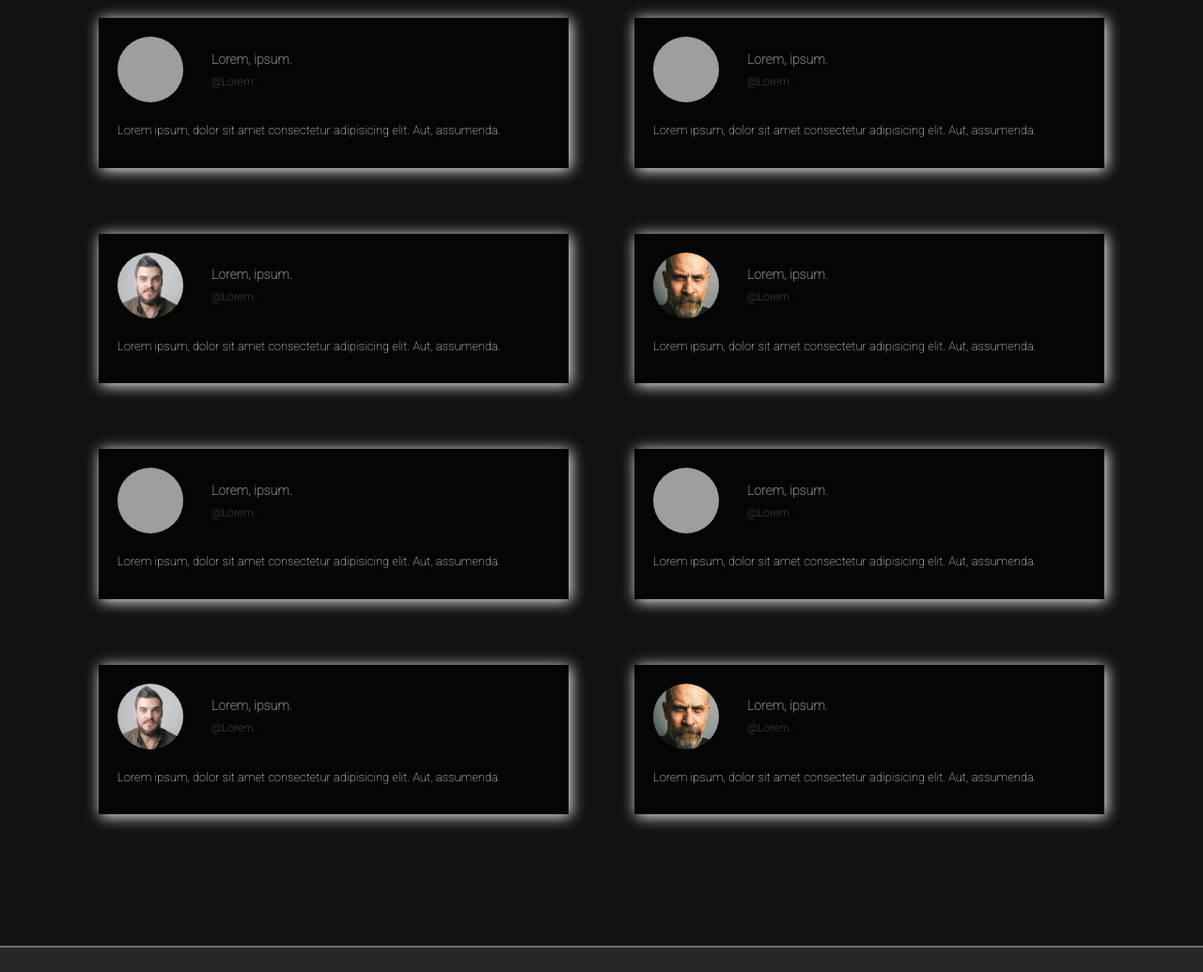
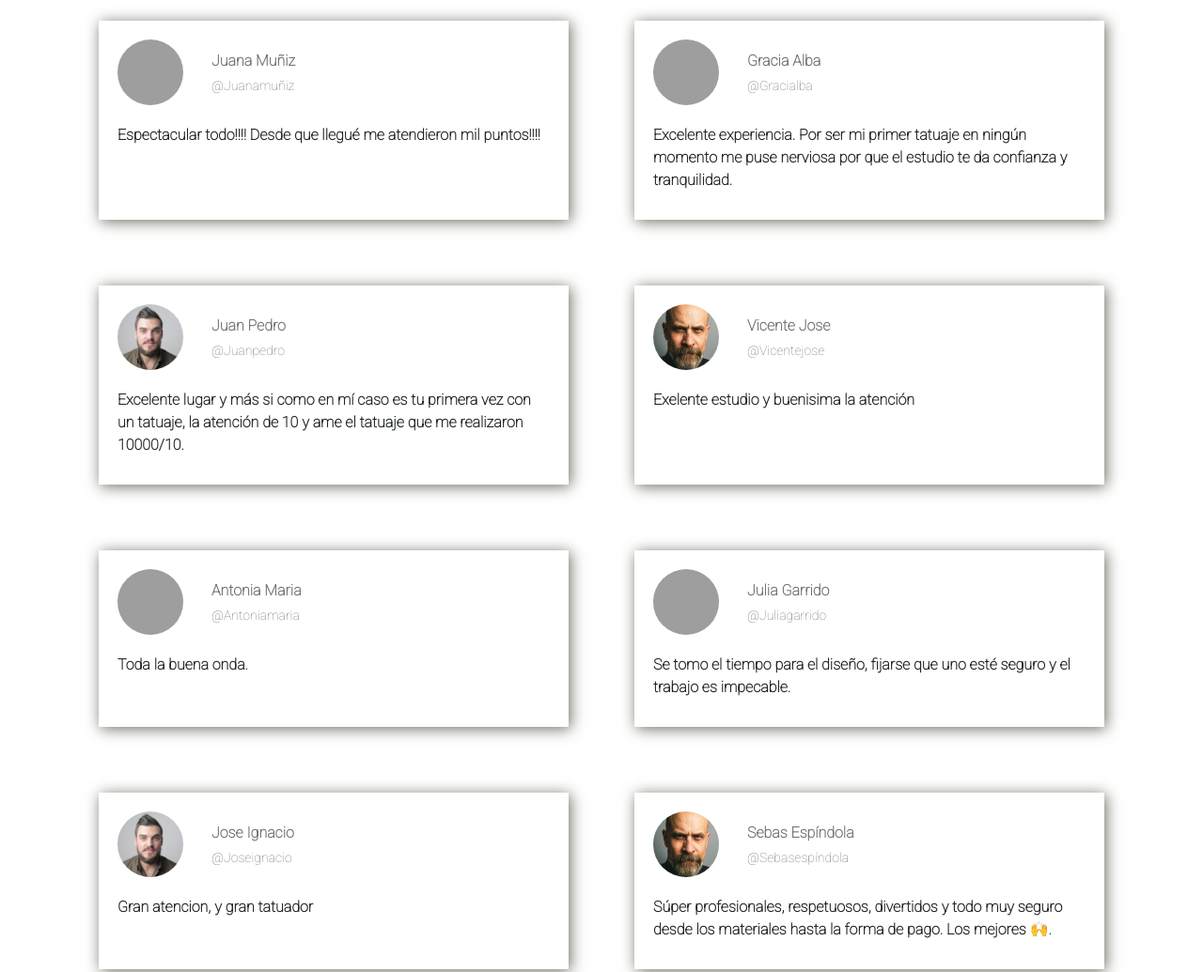
Before and after one commit to Ingagonzalo/StudioTattoo-INGA, a website: page pages/reviewboot.html in a window 1280 px wide. Shown: the part 380-1415 px from the top of the page at 94% size. Drawn offline with nearby package versions, Linux system fonts and the light colour scheme; grey boxes are pictures that could not be loaded.

Commit message:
Tercera Entrega

```diff
--- a/pages/reviewboot.html
+++ b/pages/reviewboot.html
@@ -18,7 +18,7 @@
     <meta name="keywords" content="tatuajes, estudio de tatuaje, tattoo studio, opiniones de trabajo, criticas de tatuajes, review de tatuajes">
 </head>
 <body class="body_others">
-    <header>
+    <header class="header_review">
       <nav class="navegation_other">
         <a href="../index.html"> <img src="../images/logo_tittle_2-white.png" alt=""></a>
      <div class="">
@@ -51,13 +51,13 @@
                               <img src="../images/review1.jpg" alt="" width="100px">
                             </div>
                             <div class="name_user"> <!-- nombre y usuario -->
-                              <strong>Lorem, ipsum.</strong>
-                              <span>@Lorem.</span>
+                              <strong>Juana Muñiz</strong>
+                              <span>@Juanamuñiz</span>
                             </div>
                           </section>
                         </section>
                         <div class="comentarios_contenedor">
-                          <p>Lorem ipsum, dolor sit amet consectetur adipisicing elit. Aut, assumenda.</p>
+                          <p>Espectacular todo!!!! Desde que llegué me atendieron mil puntos!!!!</p>
                         </div>
                       </article>
                       <article class="col-lg-6 col-md-12 col-sm-12 review_box"><!-- box -->
@@ -67,13 +67,13 @@
                               <img src="../images/review2.jpg" alt="" width="100px">
                             </div>
                             <div class="name_user"> <!-- nombre y usuario -->
-                              <strong>Lorem, ipsum.</strong>
-                              <span>@Lorem.</span>
+                              <strong>Gracia Alba</strong>
+                              <span>@Gracialba</span>
                             </div>
                           </section>
                         </section>
                         <div class="comentarios_contenedor">
-                          <p>Lorem ipsum, dolor sit amet consectetur adipisicing elit. Aut, assumenda.</p>
+                          <p>Excelente experiencia. Por ser mi primer tatuaje en ningún momento me puse nerviosa por que el estudio te da confianza y tranquilidad.</p>
                         </div>
                       </article>
                       <article class="col-lg-6 col-md-12 col-sm-12 review_box"><!-- box -->
@@ -83,13 +83,13 @@
                               <img src="../images/review3.jpg" alt="" width="100px">
                             </div>
                             <div class="name_user"> <!-- nombre y usuario -->
-                              <strong>Lorem, ipsum.</strong>
-                              <span>@Lorem.</span>
+                              <strong>Juan Pedro </strong>
+                              <span>@Juanpedro </span>
                             </div>
                           </section>
                         </section>
                         <div class="comentarios_contenedor">
-                          <p>Lorem ipsum, dolor sit amet consectetur adipisicing elit. Aut, assumenda.</p>
+                          <p>Excelente lugar y más si como en mí caso es tu primera vez con un tatuaje, la atención de 10 y ame el tatuaje que me realizaron 10000/10.</p>
                         </div>
                       </article>
                       <article class="col-lg-6 col-md-12 col-sm-12 review_box"><!-- box -->
@@ -99,13 +99,13 @@
                               <img src="../images/review4.jpg" alt="" width="100px">
                             </div>
                             <div class="name_user"> <!-- nombre y usuario -->
-                              <strong>Lorem, ipsum.</strong>
-                              <span>@Lorem.</span>
+                              <strong>Vicente Jose</strong>
+                              <span>@Vicentejose</span>
                             </div>
                           </section>
                         </section>
                         <div class="comentarios_contenedor">
-                          <p>Lorem ipsum, dolor sit amet consectetur adipisicing elit. Aut, assumenda.</p>
+                          <p>Exelente estudio y buenisima la atención</p>
                         </div>
                       </article>
                       <article class="col-lg-6 col-md-12 col-sm-12 review_box"><!-- box -->
@@ -115,13 +115,13 @@
                               <img src="../images/review1.jpg" alt="" width="100px">
                             </div>
                             <div class="name_user"> <!-- nombre y usuario -->
-                              <strong>Lorem, ipsum.</strong>
-                              <span>@Lorem.</span>
+                              <strong>Antonia Maria</strong>
+                              <span>@Antoniamaria</span>
                             </div>
                           </section>
                         </section>
                         <div class="comentarios_contenedor">
-                          <p>Lorem ipsum, dolor sit amet consectetur adipisicing elit. Aut, assumenda.</p>
+                          <p>Toda la buena onda.</p>
                         </div>
                       </article>
                       <article class="col-lg-6 col-md-12 col-sm-12 review_box"><!-- box -->
@@ -131,13 +131,13 @@
                               <img src="../images/review2.jpg" alt="" width="100px">
                             </div>
                             <div class="name_user"> <!-- nombre y usuario -->
-                              <strong>Lorem, ipsum.</strong>
-                              <span>@Lorem.</span>
+                              <strong>Julia Garrido</strong>
+                              <span>@Juliagarrido</span>
                             </div>
                           </section>
                         </section>
                         <div class="comentarios_contenedor">
-                          <p>Lorem ipsum, dolor sit amet consectetur adipisicing elit. Aut, assumenda.</p>
+                          <p>Se tomo el tiempo para el diseño, fijarse que uno esté seguro y el trabajo es impecable.</p>
                         </div>
                       </article>
                       <article class="col-lg-6 col-md-12 col-sm-12 review_box"><!-- box -->
@@ -147,13 +147,13 @@
                               <img src="../images/review3.jpg" alt="" width="100px">
                             </div>
                             <div class="name_user"> <!-- nombre y usuario -->
-                              <strong>Lorem, ipsum.</strong>
-                              <span>@Lorem.</span>
+                              <strong>Jose Ignacio</strong>
+                              <span>@Joseignacio</span>
                             </div>
                           </section>
                         </section>
                         <div class="comentarios_contenedor">
-                          <p>Lorem ipsum, dolor sit amet consectetur adipisicing elit. Aut, assumenda.</p>
+                          <p>Gran atencion, y gran tatuador</p>
                         </div>
                       </article>
                       <article class="col-lg-6 col-md-12 col-sm-12 review_box"><!-- box -->
@@ -163,13 +163,14 @@
                               <img src="../images/review4.jpg" alt="" width="100px">
                             </div>
                             <div class="name_user"> <!-- nombre y usuario -->
-                              <strong>Lorem, ipsum.</strong>
-                              <span>@Lorem.</span>
+                              <strong>Sebas Espíndola</strong>
+                              <span>@Sebasespíndola</span>
                             </div>
                           </section>
                         </section>
                         <div class="comentarios_contenedor">
-                          <p>Lorem ipsum, dolor sit amet consectetur adipisicing elit. Aut, assumenda.</p>
+                          <p>Súper profesionales, respetuosos, divertidos y todo muy seguro desde los materiales hasta la forma de pago.
+                            Los mejores 🙌.</p>
                         </div>
                       </article>
 
--- a/scss/style.scss
+++ b/scss/style.scss
@@ -7,12 +7,18 @@ $gray: rgb(115,115,115);
 $textonav:rgb(180, 180, 180);
 $copywhite: rgb(245,245,245);
 $black: rgb(5,5,5);
-$theme_dark: true;
+$theme_dark: false;
+$header_img_gallery: url(../images/imgheader1.jpg);
+$header_img_review: url(../images/imgheader2.jpg);
+$header_img_about: url(../images/imgheader3.jpg);
+$header_img_contact: url(../images/imgheader4.jpg);
+$header_img_location: url(../images/imgheader5.jpg);
 
-@import url('https://fonts.googleapis.com/css2?family=Roboto:wght@100&display=swap');
-@import url('https://fonts.googleapis.com/css2?family=Merriweather:wght@900&display=swap');
-@import url('https://fonts.googleapis.com/css2?family=Anton&display=swap');
-@import url('https://fonts.googleapis.com/css2?family=Merriweather+Sans:wght@600&display=swap');
+
+@import url('https://fonts.googleapis.com/css2?family=Roboto:wght@100&display=swap'); /*TEXTOS */
+@import url('https://fonts.googleapis.com/css2?family=Maven+Pro:wght@900&display=swap'); /*TEXTOS */
+@import url('https://fonts.googleapis.com/css2?family=Anton&display=swap'); /*TITULOS DE PAGINAS */
+@import url('https://fonts.googleapis.com/css2?family=Merriweather+Sans:wght@600&display=swap'); /*titulos internos */
 
 
 body{
@@ -84,6 +90,42 @@ html{
 
 /*TITULO PRINCIPAL DE TODAS LAS PAGINAS MENOS DEL HOME*/
 
+
+
+@mixin header_images($header_img_gallery) {
+    position: relative;
+    &::before{
+        content: "";
+        position: absolute;
+        top: 0; left: 0;
+        background: rgba(0, 0, 0, 0.7) $header_img_gallery;
+        height: 100%;
+        width: 100%;
+        z-index: -1;
+        background-position: center;
+        background-size: cover;
+        background-blend-mode: darken;
+        filter: grayscale(100%);
+    }
+}
+
+.header_gallery{
+    @include header_images($header_img_gallery);
+}
+.header_location{
+    @include header_images($header_img_location);
+}
+.header_about{
+    @include header_images($header_img_about);
+}
+
+.header_review{
+    @include header_images($header_img_review);
+}
+.header_contact{
+    @include header_images($header_img_contact);
+}
+
 .tittle{
     padding: 80px;
     color: $white;
@@ -93,10 +135,23 @@ html{
     font-family: 'Anton', sans-serif;
     letter-spacing: 5px;
     font-size: 4rem;
-    background-color: $black;
+
 }
 
 
+.header_gallery{
+
+}
+
+/*.header_location{
+    @extend .header;
+    &::before{
+        background: rgba(0, 0, 0, 0.7) url(../images/tatuador1.jpg);
+        background-position: center;
+        background-size: cover;
+    }
+
+}*/
 
 
 
@@ -193,6 +248,9 @@ html{
         &:hover{
             font-size: 3rem;
         }
+        strong{
+            font-family: 'Maven Pro', sans-serif;
+        }
     }
     img{
         display: none; /*Lo escondo hasta que sepa como realizar la animacion que quiero */
@@ -205,9 +263,6 @@ html{
     }
 }
 
-/*.more_insta h3 strong{
-   /*Lugar reservado para cambiar la tipografia
-}*/
 
 /*CONTACTOS */
 
@@ -222,6 +277,18 @@ html{
     align-items: center;
     margin-bottom: 200px;
     margin-top: 200px;
+
+}
+
+.form_images{
+    img{
+        &:first-of-type{ /*imagen del formulario, buscar una mejor manera de posicionar los elementos */
+            position: absolute;
+            width: 250px;
+            left: 30%;
+            top: 650px;
+            }
+    }
 
 }
 
@@ -269,17 +336,7 @@ html{
     color: $white;
 }
 
-.form_images{
-    img{
-        &:first-of-type{ /*imagen del formulario, buscar una mejor manera de posicionar los elementos */
-            position: absolute;
-            width: 250px;
-            left: 30%;
-            top: 650px;
-            }
-    }
 
-}
 
 .form_images_2{ /*imagen del formulario, buscar una mejor manera de posicionar los elementos */
     position: absolute;
@@ -344,17 +401,18 @@ html{
     flex-direction: column;
     strong{
         color: $gray;
-        font-size: 1.4rem;
+        font-size: 1.6rem;
         margin-bottom: 4px;
     }
     span{
         color: $gray;
-        font-size: 1.2rem;
+        font-size: 1.4rem;
     }
 }
 
 .comentarios_contenedor p{
-    font-size: 1.3rem;
+    font-size: 1.6rem;
+    font-weight: bold;
     @if $theme_dark == true{
         color: $white;
     }
@@ -369,7 +427,6 @@ html{
     text-align: center;
     @if $theme_dark == true {
         color: $white;
-
     }
 }
 
```
Also changed, not shown: pages/about.html (+15 -4 lines), pages/contact.html (+1 -1 lines), pages/gallery.html (+1 -4 lines), pages/location.html (+1 -1 lines), css/style.css (deleted), css/styles.css, images/Agradecimientos/Nuevo documento de texto.txt (added), images/imgheader2.jpg (added), images/imgheader5.jpg (added), 4 other files. Lines whose indentation alone changed are shown as unchanged.
